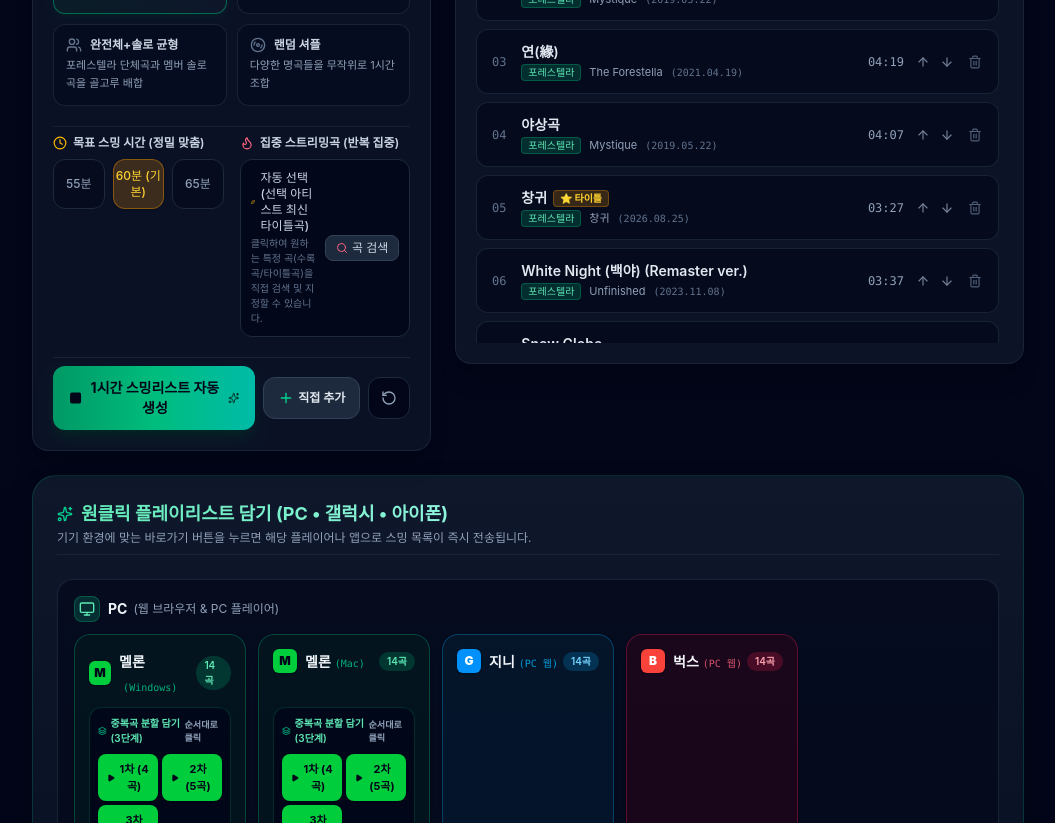
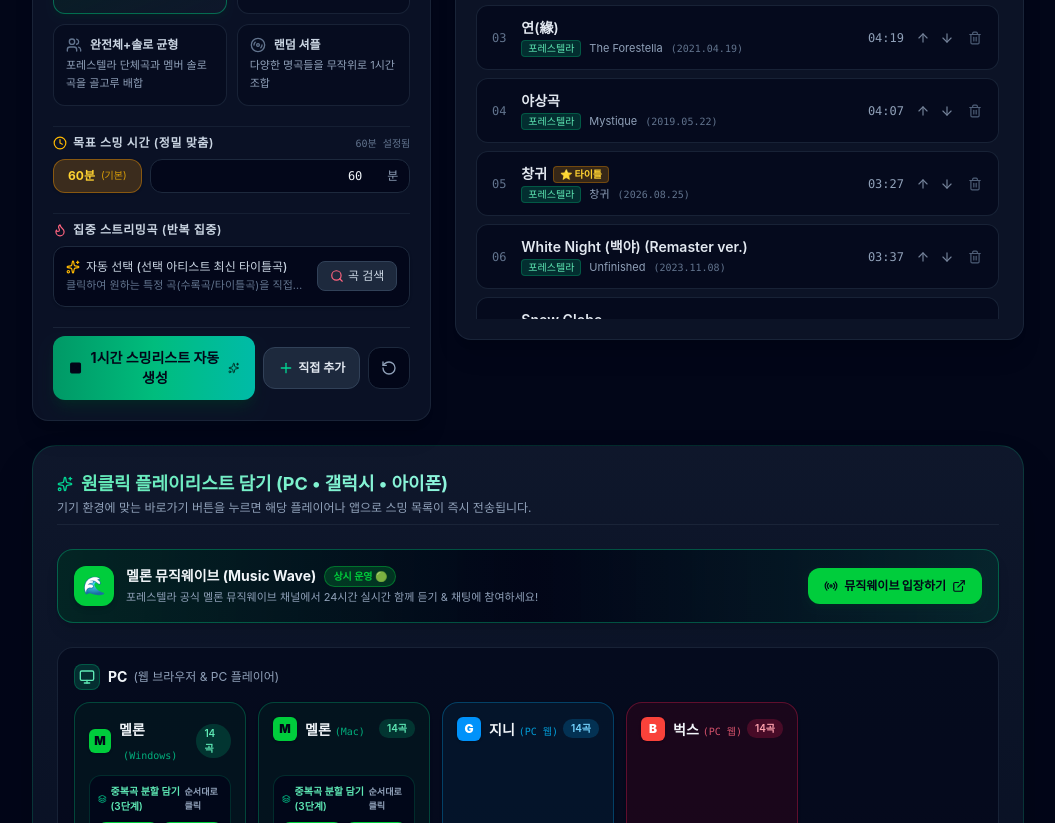
Before and after one commit to foretissimo/sming-maker, a React (Vite) app: page / in a window 1280 px wide. Shown: the part 540-1363 px from the top of the page, without its empty margins (112-1167 px from the left). Built offline with nearby package versions, Linux system fonts and the light colour scheme; a web font is replaced by a local one.

Commit message:
feat: 원클릭 담기 멜론 뮤직웨이브 추가, 스밍리스트 문구 간소화, 목표시간 입력창 및 집중곡 레이아웃 확장

```diff
--- a/src/components/FilterSection.jsx
+++ b/src/components/FilterSection.jsx
@@ -221,37 +221,66 @@
         </div>
       </div>
 
-      {/* 3. Duration & Focus Song Options */}
-      <div className="grid grid-cols-1 md:grid-cols-2 gap-4 pt-2 border-t border-slate-800/60">
-        {/* Target duration */}
-        <div>
-          <label className="text-xs font-semibold text-slate-300 flex items-center gap-1.5 mb-2">
+      {/* 3. Target Duration (60 min preset + custom input) */}
+      <div className="pt-2 border-t border-slate-800/60 space-y-2">
+        <div className="flex items-center justify-between">
+          <label className="text-xs font-semibold text-slate-300 flex items-center gap-1.5 uppercase tracking-wider">
             <Clock className="w-3.5 h-3.5 text-amber-400" />
-            목표 스밍 시간 (정밀 맞춤)
+            <span>목표 스밍 시간 (정밀 맞춤)</span>
           </label>
-          <div className="flex gap-2">
-            {[55, 60, 65].map((mins) => (
+          <span className="text-[10px] text-slate-500 font-mono">
+            {targetDurationMinutes}분 설정됨
+          </span>
+        </div>
+
+        <div className="flex items-center gap-2">
+          {/* 60 min default button */}
           <button
-                key={mins}
-                onClick={() => onChangeTargetDuration(mins)}
-                className={`flex-1 py-2 rounded-xl text-xs font-medium border transition-all cursor-pointer ${
-                  targetDurationMinutes === mins
-                    ? 'bg-amber-500/20 text-amber-300 border-amber-500/40 shadow-sm font-bold'
-                    : 'bg-slate-950/50 text-slate-400 border-slate-800 hover:bg-slate-800'
+            type="button"
+            onClick={() => onChangeTargetDuration(60)}
+            className={`px-3.5 py-2 rounded-xl text-xs font-bold border transition-all cursor-pointer flex-shrink-0 flex items-center gap-1.5 ${
+              targetDurationMinutes === 60
+                ? 'bg-amber-500/20 text-amber-300 border-amber-500/40 shadow-sm'
+                : 'bg-slate-950/60 text-slate-400 border-slate-800 hover:bg-slate-800 hover:text-slate-200'
             }`}
           >
-                {mins}분 {mins === 60 && '(기본)'}
+            <span>60분</span>
+            <span className="text-[10px] font-normal text-amber-400/80">(기본)</span>
           </button>
-            ))}
+
+          {/* Custom Minute Input */}
+          <div className="relative flex-1 flex items-center">
+            <input
+              type="number"
+              min="10"
+              max="360"
+              step="1"
+              value={targetDurationMinutes || ''}
+              onChange={(e) => {
+                const val = parseInt(e.target.value, 10);
+                onChangeTargetDuration(isNaN(val) ? '' : val);
+              }}
+              onBlur={() => {
+                if (!targetDurationMinutes || targetDurationMinutes < 10) {
+                  onChangeTargetDuration(60);
+                }
+              }}
+              placeholder="60"
+              className="w-full pl-3 pr-8 py-2 bg-slate-950/80 border border-slate-800 rounded-xl text-xs font-mono text-slate-100 placeholder:text-slate-500 focus:outline-none focus:border-amber-500/60 transition-colors text-right"
+            />
+            <span className="absolute right-3 text-xs text-slate-400 font-medium pointer-events-none">
+              분
+            </span>
+          </div>
         </div>
       </div>
 
-        {/* Focus song selector with Search & Any Song Selection */}
-        <div>
-          <div className="flex items-center justify-between mb-2">
-            <label className="text-xs font-semibold text-slate-300 flex items-center gap-1.5">
+      {/* 4. Focus Song (Moved below Target Duration for spacious layout) */}
+      <div className="pt-2 border-t border-slate-800/60 space-y-2">
+        <div className="flex items-center justify-between">
+          <label className="text-xs font-semibold text-slate-300 flex items-center gap-1.5 uppercase tracking-wider">
             <Flame className="w-3.5 h-3.5 text-rose-400" />
-              집중 스트리밍곡 (반복 집중)
+            <span>집중 스트리밍곡 (반복 집중)</span>
           </label>
           {focusSongId && (
             <button
@@ -266,7 +295,7 @@
 
         {/* Focus Song Card / Button */}
         {currentFocusSong ? (
-            <div className="p-2.5 rounded-xl bg-slate-950 border border-rose-500/40 flex items-center justify-between gap-2 shadow-sm">
+          <div className="p-3 rounded-xl bg-slate-950 border border-rose-500/40 flex items-center justify-between gap-3 shadow-sm">
             <div className="min-w-0 flex-1">
               <div className="flex items-center gap-1.5 flex-wrap">
                 <span className="text-xs font-bold text-rose-200 truncate">
@@ -281,41 +310,41 @@
                   ({formatSecondsToTime(currentFocusSong.duration)})
                 </span>
               </div>
-                <div className="text-[10px] text-slate-400 truncate mt-0.5">
-                  <span className="text-slate-300 font-medium">[{currentFocusSong.artist}]</span> {currentFocusSong.album}
+              <div className="text-[11px] text-slate-400 truncate mt-0.5 flex items-center gap-1.5">
+                <span className="text-slate-300 font-medium">[{currentFocusSong.artist}]</span>
+                <span className="truncate">{currentFocusSong.album}</span>
               </div>
             </div>
 
             <button
               onClick={() => setIsFocusModalOpen(true)}
-                className="px-2.5 py-1.5 rounded-lg bg-slate-800 hover:bg-slate-700 text-slate-200 text-xs font-medium flex items-center gap-1 flex-shrink-0 cursor-pointer border border-slate-700 transition-colors"
+              className="px-3 py-1.5 rounded-lg bg-slate-800 hover:bg-slate-700 text-slate-200 text-xs font-medium flex items-center gap-1 flex-shrink-0 cursor-pointer border border-slate-700 transition-colors shadow-sm"
               title="다른 곡으로 변경"
             >
-                <Search className="w-3 h-3 text-rose-400" />
+              <Search className="w-3.5 h-3.5 text-rose-400" />
               <span>변경</span>
             </button>
           </div>
         ) : (
           <button
             onClick={() => setIsFocusModalOpen(true)}
-              className="w-full p-2.5 rounded-xl bg-slate-950/80 hover:bg-slate-900 border border-slate-800 hover:border-slate-700 text-left flex items-center justify-between gap-2 cursor-pointer transition-colors group"
+            className="w-full p-3 rounded-xl bg-slate-950/80 hover:bg-slate-900 border border-slate-800 hover:border-slate-700 text-left flex items-center justify-between gap-3 cursor-pointer transition-colors group shadow-sm"
           >
-              <div className="min-w-0">
+            <div className="min-w-0 flex-1">
               <div className="text-xs font-medium text-slate-300 group-hover:text-slate-100 flex items-center gap-1.5">
                 <Sparkles className="w-3.5 h-3.5 text-amber-400" />
                 <span>자동 선택 (선택 아티스트 최신 타이틀곡)</span>
               </div>
-                <div className="text-[10px] text-slate-500 mt-0.5">
+              <p className="text-[11px] text-slate-500 mt-0.5 line-clamp-1">
                 클릭하여 원하는 특정 곡(수록곡/타이틀곡)을 직접 검색 및 지정할 수 있습니다.
+              </p>
             </div>
-              </div>
-              <span className="px-2.5 py-1 rounded-lg bg-slate-800 group-hover:bg-slate-700 text-slate-300 text-xs font-medium flex items-center gap-1 flex-shrink-0 border border-slate-700">
-                <Search className="w-3 h-3 text-rose-400" />
+            <span className="px-3 py-1.5 rounded-lg bg-slate-800 group-hover:bg-slate-700 text-slate-300 text-xs font-medium flex items-center gap-1 flex-shrink-0 border border-slate-700">
+              <Search className="w-3.5 h-3.5 text-rose-400" />
               <span>곡 검색</span>
             </span>
           </button>
         )}
-        </div>
       </div>
 
       {/* 4. ⚡ GENERATOR BUTTON (Below All Filter & Mode Options) */}
--- a/src/components/PlatformActions.jsx
+++ b/src/components/PlatformActions.jsx
@@ -10,7 +10,8 @@
   Layers,
   Link2,
   Trash2,
-  Apple
+  Apple,
+  Radio
 } from 'lucide-react';
 import {
   generatePlatformLinks,
@@ -194,6 +195,39 @@
         <p className="text-xs text-slate-400 mt-0.5">
           기기 환경에 맞는 바로가기 버튼을 누르면 해당 플레이어나 앱으로 스밍 목록이 즉시 전송됩니다.
         </p>
+      </div>
+
+      {/* 🌊 멜론 뮤직웨이브 (상시 운영) */}
+      <div className="p-3.5 sm:p-4 rounded-2xl bg-gradient-to-r from-emerald-950/70 via-slate-950 to-teal-950/60 border border-emerald-500/40 flex flex-col sm:flex-row sm:items-center justify-between gap-3 shadow-lg hover:border-emerald-400/60 transition-colors">
+        <div className="flex items-center gap-3">
+          <div className="w-10 h-10 rounded-xl bg-[#00cd3c] text-slate-950 flex items-center justify-center font-black text-lg shadow-md flex-shrink-0">
+            🌊
+          </div>
+          <div>
+            <div className="flex items-center gap-2 flex-wrap">
+              <h4 className="text-xs sm:text-sm font-bold text-slate-100 flex items-center gap-1.5">
+                <span>멜론 뮤직웨이브 (Music Wave)</span>
+              </h4>
+              <span className="px-2 py-0.5 rounded-full text-[10px] font-bold bg-[#00cd3c]/20 text-[#00cd3c] border border-[#00cd3c]/40 animate-pulse">
+                상시 운영 🟢
+              </span>
+            </div>
+            <p className="text-[11px] text-slate-400 mt-0.5">
+              포레스텔라 공식 멜론 뮤직웨이브 채널에서 24시간 실시간 함께 듣기 & 채팅에 참여하세요!
+            </p>
+          </div>
+        </div>
+
+        <a
+          href="https://into.melon.com/bridge/kakaotalk/musicwave/VvseWVazR3I9q3Kuzn_eFA?type=channel&t=1751896537993"
+          target="_blank"
+          rel="noopener noreferrer"
+          className="px-4 py-2.5 rounded-xl bg-[#00cd3c] hover:bg-[#00b835] text-slate-950 font-black text-xs flex items-center justify-center gap-1.5 transition-all shadow-md shadow-emerald-950/50 cursor-pointer flex-shrink-0 whitespace-nowrap active:scale-[0.98]"
+        >
+          <Radio className="w-3.5 h-3.5" />
+          <span>뮤직웨이브 입장하기</span>
+          <ExternalLink className="w-3.5 h-3.5" />
+        </a>
       </div>
 
       {/* ========================================================================= */}
--- a/src/components/PlaylistView.jsx
+++ b/src/components/PlaylistView.jsx
@@ -55,7 +55,7 @@
           <div className="flex items-center gap-2">
             <h2 className="text-base font-bold text-slate-100 flex items-center gap-2">
               <Music className="w-4 h-4 text-emerald-400" />
-              현재 생성된 스밍리스트
+              스밍리스트
             </h2>
             <span className="px-2 py-0.5 text-xs font-semibold rounded-full bg-emerald-500/20 text-emerald-300 border border-emerald-500/30">
               {playlist.length}곡
--- a/src/components/ReadOnlyPlaylistView.jsx
+++ b/src/components/ReadOnlyPlaylistView.jsx
@@ -17,7 +17,8 @@
   Plus,
   Apple,
   Link2,
-  Trash2
+  Trash2,
+  Radio
 } from 'lucide-react';
 import { formatSecondsToTime, formatTotalDuration, formatDate } from '../utils/formatters';
 import {
@@ -318,6 +319,39 @@
           <p className="text-xs text-slate-400 mt-0.5">
             사용하시는 기기 환경에 맞는 바로가기 버튼을 누르면 해당 플레이어나 앱으로 전송됩니다.
           </p>
+        </div>
+
+        {/* 🌊 멜론 뮤직웨이브 (상시 운영) */}
+        <div className="p-3.5 sm:p-4 rounded-2xl bg-gradient-to-r from-emerald-950/70 via-slate-950 to-teal-950/60 border border-emerald-500/40 flex flex-col sm:flex-row sm:items-center justify-between gap-3 shadow-lg hover:border-emerald-400/60 transition-colors">
+          <div className="flex items-center gap-3">
+            <div className="w-10 h-10 rounded-xl bg-[#00cd3c] text-slate-950 flex items-center justify-center font-black text-lg shadow-md flex-shrink-0">
+              🌊
+            </div>
+            <div>
+              <div className="flex items-center gap-2 flex-wrap">
+                <h4 className="text-xs sm:text-sm font-bold text-slate-100 flex items-center gap-1.5">
+                  <span>멜론 뮤직웨이브 (Music Wave)</span>
+                </h4>
+                <span className="px-2 py-0.5 rounded-full text-[10px] font-bold bg-[#00cd3c]/20 text-[#00cd3c] border border-[#00cd3c]/40 animate-pulse">
+                  상시 운영 🟢
+                </span>
+              </div>
+              <p className="text-[11px] text-slate-400 mt-0.5">
+                포레스텔라 공식 멜론 뮤직웨이브 채널에서 24시간 실시간 함께 듣기 & 채팅에 참여하세요!
+              </p>
+            </div>
+          </div>
+
+          <a
+            href="https://into.melon.com/bridge/kakaotalk/musicwave/VvseWVazR3I9q3Kuzn_eFA?type=channel&t=1751896537993"
+            target="_blank"
+            rel="noopener noreferrer"
+            className="px-4 py-2.5 rounded-xl bg-[#00cd3c] hover:bg-[#00b835] text-slate-950 font-black text-xs flex items-center justify-center gap-1.5 transition-all shadow-md shadow-emerald-950/50 cursor-pointer flex-shrink-0 whitespace-nowrap active:scale-[0.98]"
+          >
+            <Radio className="w-3.5 h-3.5" />
+            <span>뮤직웨이브 입장하기</span>
+            <ExternalLink className="w-3.5 h-3.5" />
+          </a>
         </div>
 
         {/* ---------------- PC SECTION ---------------- */}
```
Lines whose indentation alone changed are shown as unchanged.
